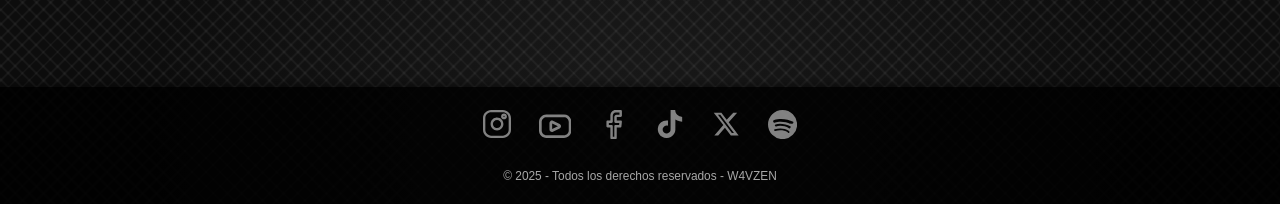
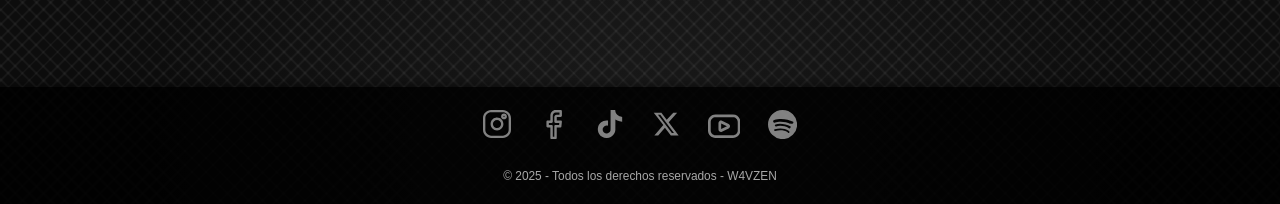
Before and after one commit to W4VZEN/w4vzen.github.io, a Jekyll site: the page built from index.html, in a window 1280 px wide. Shown: the part 693-897 px from the top of the page. Built offline with Jekyll 4.4.1, drawn with Linux system fonts in a browser that asks for light colours.

Commit message:
Update footer.html

```diff
--- a/_includes/footer.html
+++ b/_includes/footer.html
@@ -17,19 +17,8 @@
     </a>
 
 
-<!-- YOUTUBE -->
 
-       <a href="https://youtube.com/@W4VZEN"  class="icon" id="youtube" target="_blank" rel="noopener noreferrer" aria-label="YouTube">
-<svg xmlns="http://www.w3.org/2000/svg"  viewBox="0 0 24 24">
-
- <path d="M18.5,3.37H5.5C2.47,3.37,0,5.84,0,8.87v6.26c0,3.04,2.47,5.5,5.5,5.5h12.99c3.03,0,5.5-2.47,5.5-5.5v-6.26c0-3.04-2.47-5.5-5.5-5.5ZM22,15.13c0,1.93-1.57,3.5-3.5,3.5H5.5c-1.93,0-3.5-1.57-3.5-3.5v-6.26c0-1.93,1.57-3.5,3.5-3.5h12.99c1.93,0,3.5,1.57,3.5,3.5v6.26Z"/>
-  <path d="M15.27,10.43l-4.96-2.44c-.56-.28-1.21-.25-1.74.08-.53.33-.84.9-.84,1.52v4.82c0,.62.31,1.18.84,1.51.29.18.62.28.95.28.26,0,.53-.06.77-.18l4.96-2.38c.62-.3,1.01-.91,1.02-1.6,0-.69-.38-1.31-1-1.61ZM9.73,14.07v-4.14l4.27,2.1-4.27,2.04Z"/>
-</svg>
-    </a>
-
-
-
-        <!-- facebook -->
+  <!-- facebook -->
 
     <a href="https://facebook.com/w4vzen" class="icon" id="facebook" target="_blank" rel="noopener noreferrer" aria-label="Facebook">
       <svg xmlns="http://www.w3.org/2000/svg" viewBox="0 0 24 24" fill="currentColor">
@@ -37,6 +26,8 @@
         <path  d="M17.88,0h-4.25c-2.35,0-4.26,2.17-4.26,4.83v3.78h-2.25c-.55,0-1,.45-1,1v3.83c0,.55.45,1,1,1h2.25v8.57c0,.55.45,1,1,1h3.26c.55,0,1-.45,1-1v-8.57h2.85c.51,0,.94-.39.99-.89l.41-3.83c.03-.28-.06-.56-.25-.77-.19-.21-.46-.33-.74-.33h-3.25v-2.78h3.25c.55,0,1-.45,1-1V1c0-.55-.45-1-1-1ZM16.88,3.83h-2.44c-1,0-1.81.88-1.81,1.96v3.83c0,.55.45,1,1,1h3.14l-.19,1.83h-2.95c-.55,0-1,.45-1,1v8.57h-1.26v-8.57c0-.55-.45-1-1-1h-2.25v-1.83h2.25c.55,0,1-.45,1-1v-4.78c0-1.56,1.01-2.83,2.26-2.83h3.25v1.83Z"/>
     </svg>
     </a>
+
+
 
     <!-- TikTok -->
 <a href="https://www.tiktok.com/@w4vzen"  class="icon" id="tiktok" target="_blank" rel="noopener noreferrer" aria-label="TikTok">
@@ -46,12 +37,24 @@
 
 </a>
 
+
      <!-- X / Twitter -->
     <a href="https://x.com/W4VZEN"   class="icon" id="x" target="_blank" rel="noopener noreferrer" aria-label="X">
       <svg  fill="currentColor" viewBox="0 0 24 24" aria-hidden="true">
         <path d="M18.244 2.25h3.308l-7.227 8.26 8.503 11.24H16.14l-5.048-6.58-5.776 6.58H1.999l7.73-8.8L1.5 2.25h6.53l4.546 6.013zM17.02 19.65h1.83L7.08 4.028H5.113z"/>
       </svg>
     </a>
+
+
+      <!-- YOUTUBE -->
+      <a href="https://youtube.com/@W4VZEN"  class="icon" id="youtube" target="_blank" rel="noopener noreferrer" aria-label="YouTube">
+      <svg xmlns="http://www.w3.org/2000/svg"  viewBox="0 0 24 24">
+
+ <path d="M18.5,3.37H5.5C2.47,3.37,0,5.84,0,8.87v6.26c0,3.04,2.47,5.5,5.5,5.5h12.99c3.03,0,5.5-2.47,5.5-5.5v-6.26c0-3.04-2.47-5.5-5.5-5.5ZM22,15.13c0,1.93-1.57,3.5-3.5,3.5H5.5c-1.93,0-3.5-1.57-3.5-3.5v-6.26c0-1.93,1.57-3.5,3.5-3.5h12.99c1.93,0,3.5,1.57,3.5,3.5v6.26Z"/>
+  <path d="M15.27,10.43l-4.96-2.44c-.56-.28-1.21-.25-1.74.08-.53.33-.84.9-.84,1.52v4.82c0,.62.31,1.18.84,1.51.29.18.62.28.95.28.26,0,.53-.06.77-.18l4.96-2.38c.62-.3,1.01-.91,1.02-1.6,0-.69-.38-1.31-1-1.61ZM9.73,14.07v-4.14l4.27,2.1-4.27,2.04Z"/>
+</svg>
+    </a>
+
 
 
         <!-- SPOTIFY -->
```
